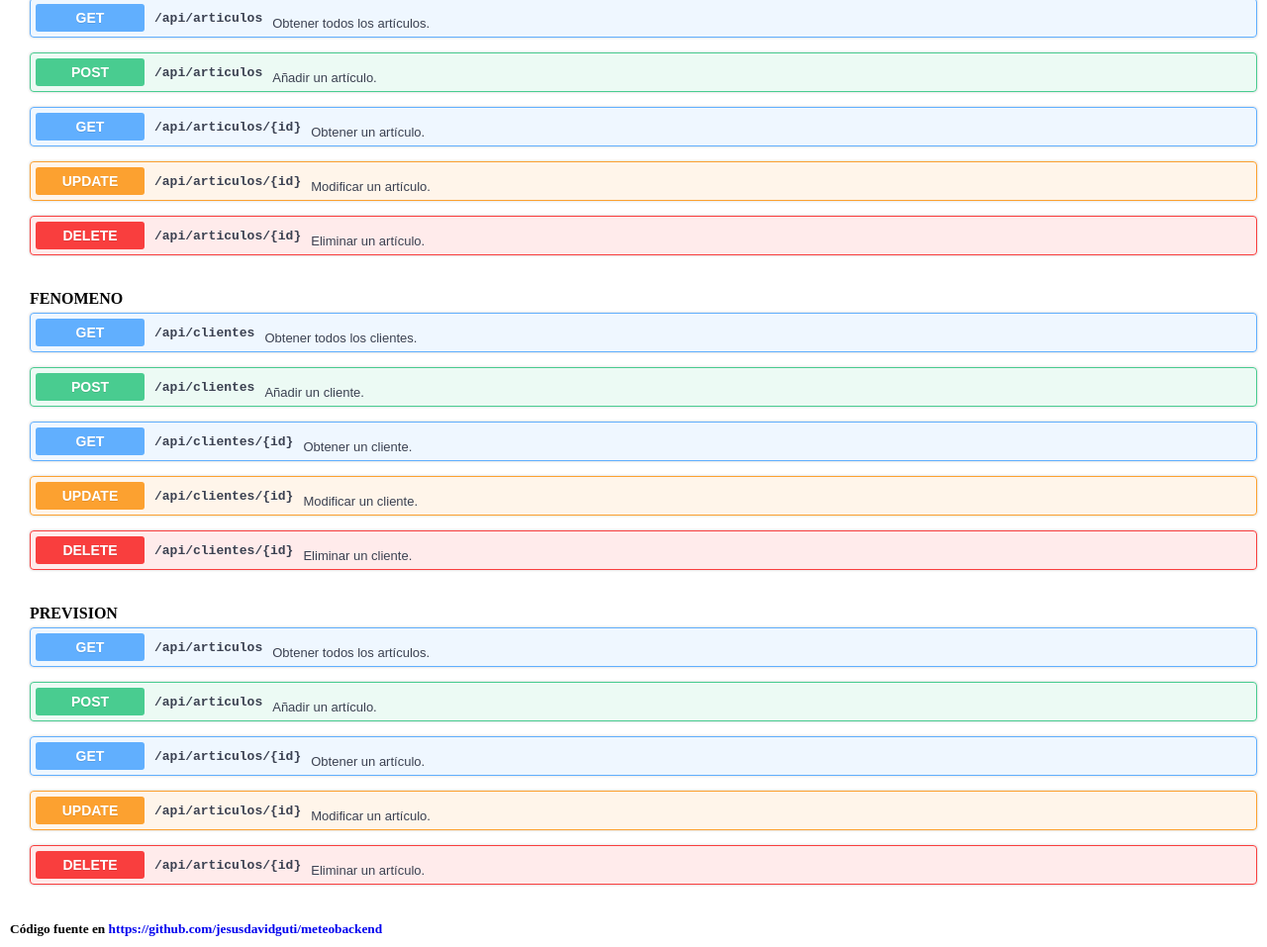
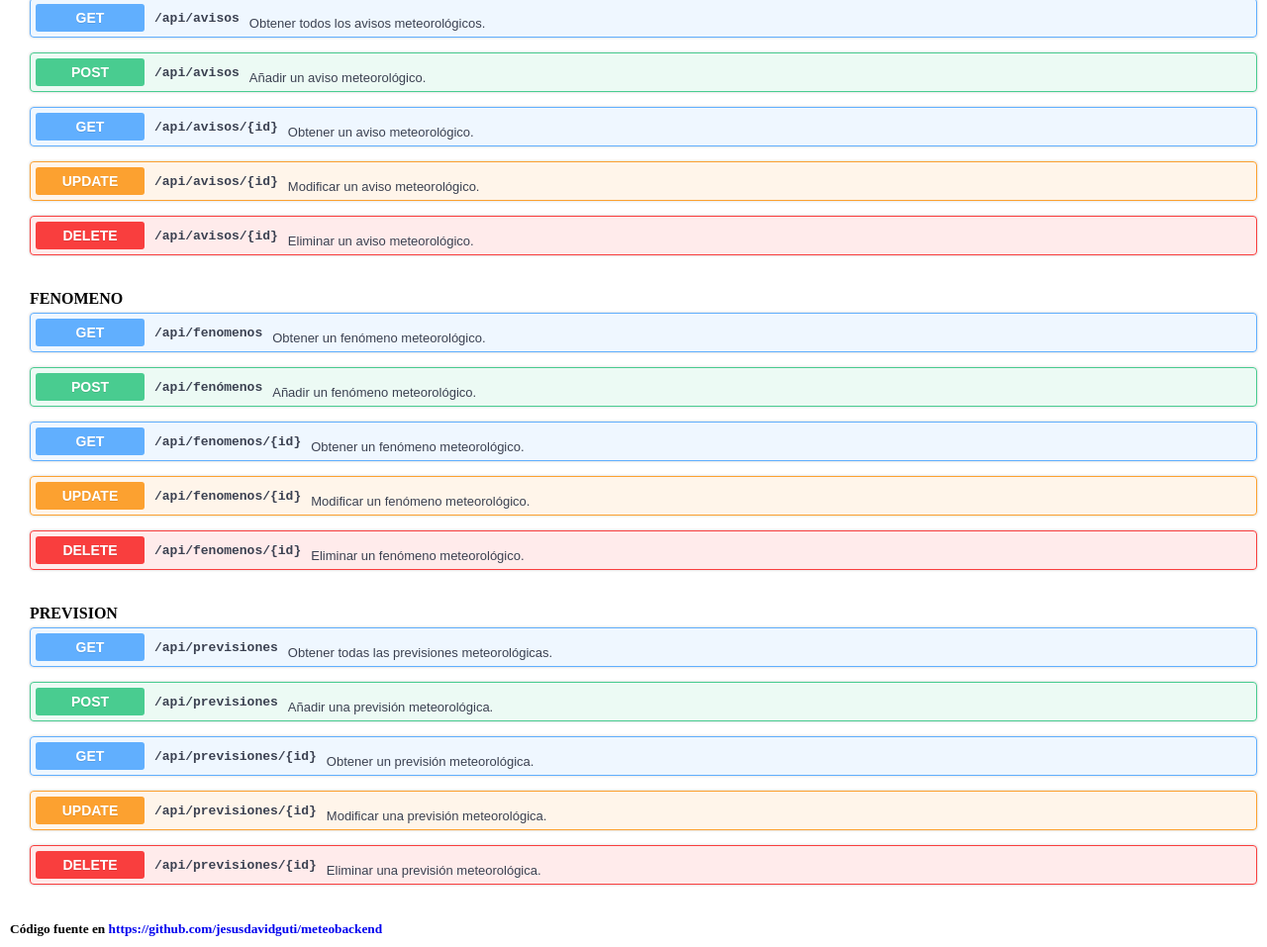
Before and after one commit to jesusdavidguti/meteobackend, a website: page public/index.html in a window 1280 px wide. Shown: the part 358-1315 px from the top of the page at 99% size. Drawn offline with Linux system fonts and the light colour scheme; a web font is replaced by a local one.

Commit message:
Front-End

```diff
--- a/public/index.html
+++ b/public/index.html
@@ -152,28 +152,28 @@
         <h4>AVISOS</h4>
         <div class="resumen metodo get">
             <span class="metodo-verbo http-get">GET</span>
-            <span class="metodo-ruta">/api/articulos</span>
-            <span class="metodo-descripcion">Obtener todos los artículos.</span>
+            <span class="metodo-ruta">/api/avisos</span>
+            <span class="metodo-descripcion">Obtener todos los avisos meteorológicos.</span>
         </div>
         <div class="resumen metodo post">
             <span class="metodo-verbo http-post">POST</span>
-            <span class="metodo-ruta">/api/articulos</span>
-            <span class="metodo-descripcion">Añadir un artículo.</span>
+            <span class="metodo-ruta">/api/avisos</span>
+            <span class="metodo-descripcion">Añadir un aviso meteorológico.</span>
         </div>
         <div class="resumen metodo get">
             <span class="metodo-verbo http-get">GET</span>
-            <span class="metodo-ruta">/api/articulos/{id}</span>
-            <span class="metodo-descripcion">Obtener un artículo.</span>
+            <span class="metodo-ruta">/api/avisos/{id}</span>
+            <span class="metodo-descripcion">Obtener un aviso meteorológico.</span>
         </div>
         <div class="resumen metodo update">
             <span class="metodo-verbo http-update">UPDATE</span>
-            <span class="metodo-ruta">/api/articulos/{id}</span>
-            <span class="metodo-descripcion">Modificar un artículo.</span>
+            <span class="metodo-ruta">/api/avisos/{id}</span>
+            <span class="metodo-descripcion">Modificar un aviso meteorológico.</span>
         </div>
         <div class="resumen metodo delete">
             <span class="metodo-verbo http-delete">DELETE</span>
-            <span class="metodo-ruta">/api/articulos/{id}</span>
-            <span class="metodo-descripcion">Eliminar un artículo.</span>
+            <span class="metodo-ruta">/api/avisos/{id}</span>
+            <span class="metodo-descripcion">Eliminar un aviso meteorológico.</span>
         </div>
     </div>
 
@@ -181,28 +181,28 @@
         <h4>FENOMENO</h4>
         <div class="resumen metodo get">
             <span class="metodo-verbo http-get">GET</span>
-            <span class="metodo-ruta">/api/clientes</span>
-            <span class="metodo-descripcion">Obtener todos los clientes.</span>
+            <span class="metodo-ruta">/api/fenomenos</span>
+            <span class="metodo-descripcion">Obtener un fenómeno meteorológico.</span>
         </div>
         <div class="resumen metodo post">
             <span class="metodo-verbo http-post">POST</span>
-            <span class="metodo-ruta">/api/clientes</span>
-            <span class="metodo-descripcion">Añadir un cliente.</span>
+            <span class="metodo-ruta">/api/fenómenos</span>
+            <span class="metodo-descripcion">Añadir un fenómeno meteorológico.</span>
         </div>
         <div class="resumen metodo get">
             <span class="metodo-verbo http-get">GET</span>
-            <span class="metodo-ruta">/api/clientes/{id}</span>
-            <span class="metodo-descripcion">Obtener un cliente.</span>
+            <span class="metodo-ruta">/api/fenomenos/{id}</span>
+            <span class="metodo-descripcion">Obtener un fenómeno meteorológico.</span>
         </div>
         <div class="resumen metodo update">
             <span class="metodo-verbo http-update">UPDATE</span>
-            <span class="metodo-ruta">/api/clientes/{id}</span>
-            <span class="metodo-descripcion">Modificar un cliente.</span>
+            <span class="metodo-ruta">/api/fenomenos/{id}</span>
+            <span class="metodo-descripcion">Modificar un fenómeno meteorológico.</span>
         </div>
         <div class="resumen metodo delete">
             <span class="metodo-verbo http-delete">DELETE</span>
-            <span class="metodo-ruta">/api/clientes/{id}</span>
-            <span class="metodo-descripcion">Eliminar un cliente.</span>
+            <span class="metodo-ruta">/api/fenomenos/{id}</span>
+            <span class="metodo-descripcion">Eliminar un fenómeno meteorológico.</span>
         </div>
     </div>
 
@@ -210,28 +210,28 @@
         <h4>PREVISION</h4>
         <div class="resumen metodo get">
             <span class="metodo-verbo http-get">GET</span>
-            <span class="metodo-ruta">/api/articulos</span>
-            <span class="metodo-descripcion">Obtener todos los artículos.</span>
+            <span class="metodo-ruta">/api/previsiones</span>
+            <span class="metodo-descripcion">Obtener todas las previsiones meteorológicas.</span>
         </div>
         <div class="resumen metodo post">
             <span class="metodo-verbo http-post">POST</span>
-            <span class="metodo-ruta">/api/articulos</span>
-            <span class="metodo-descripcion">Añadir un artículo.</span>
+            <span class="metodo-ruta">/api/previsiones</span>
+            <span class="metodo-descripcion">Añadir una previsión meteorológica.</span>
         </div>
         <div class="resumen metodo get">
             <span class="metodo-verbo http-get">GET</span>
-            <span class="metodo-ruta">/api/articulos/{id}</span>
-            <span class="metodo-descripcion">Obtener un artículo.</span>
+            <span class="metodo-ruta">/api/previsiones/{id}</span>
+            <span class="metodo-descripcion">Obtener un previsión meteorológica.</span>
         </div>
         <div class="resumen metodo update">
             <span class="metodo-verbo http-update">UPDATE</span>
-            <span class="metodo-ruta">/api/articulos/{id}</span>
-            <span class="metodo-descripcion">Modificar un artículo.</span>
+            <span class="metodo-ruta">/api/previsiones/{id}</span>
+            <span class="metodo-descripcion">Modificar una previsión meteorológica.</span>
         </div>
         <div class="resumen metodo delete">
             <span class="metodo-verbo http-delete">DELETE</span>
-            <span class="metodo-ruta">/api/articulos/{id}</span>
-            <span class="metodo-descripcion">Eliminar un artículo.</span>
+            <span class="metodo-ruta">/api/previsiones/{id}</span>
+            <span class="metodo-descripcion">Eliminar una previsión meteorológica.</span>
         </div>
     </div>
     <p>
```
Also changed, not shown: 1 other file.
